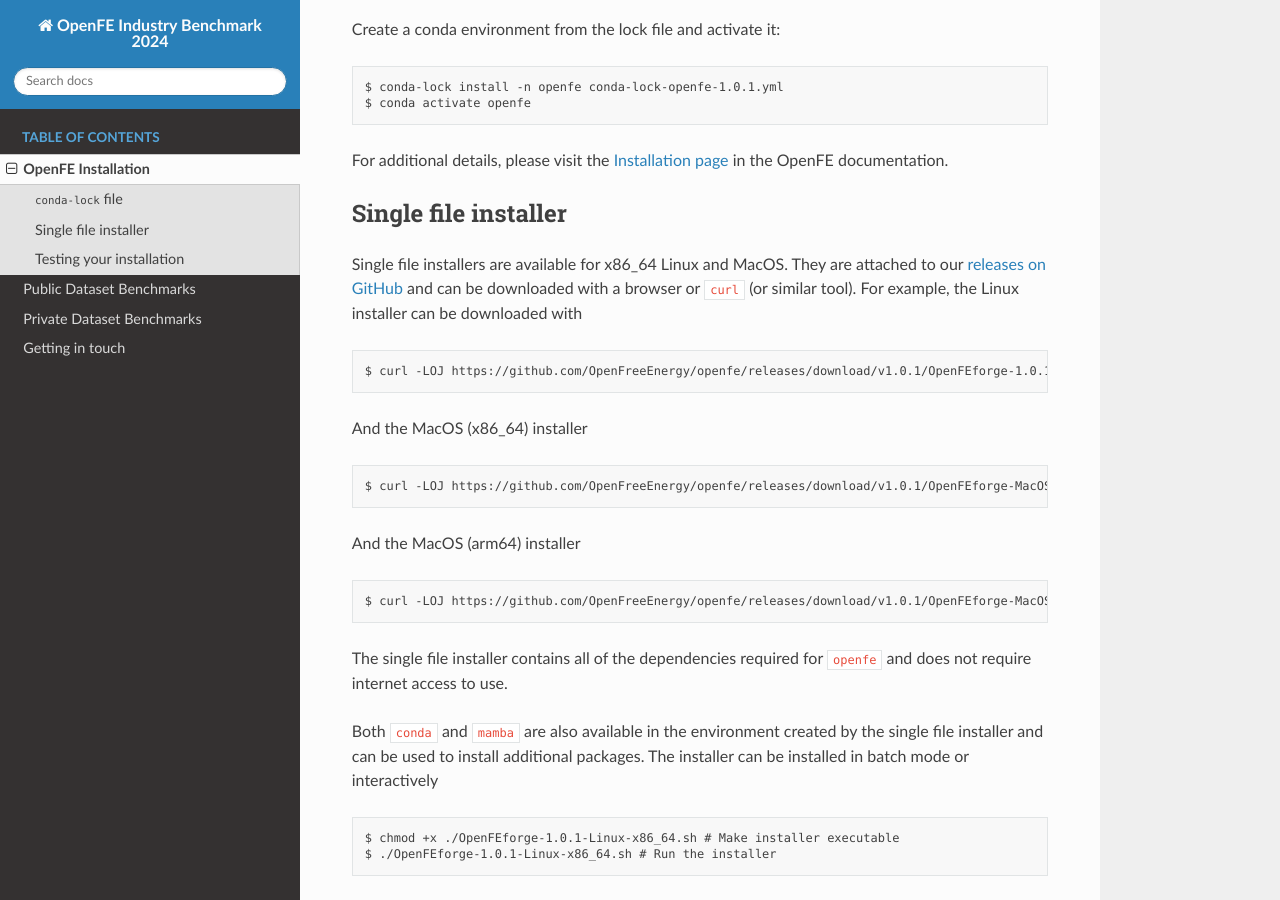
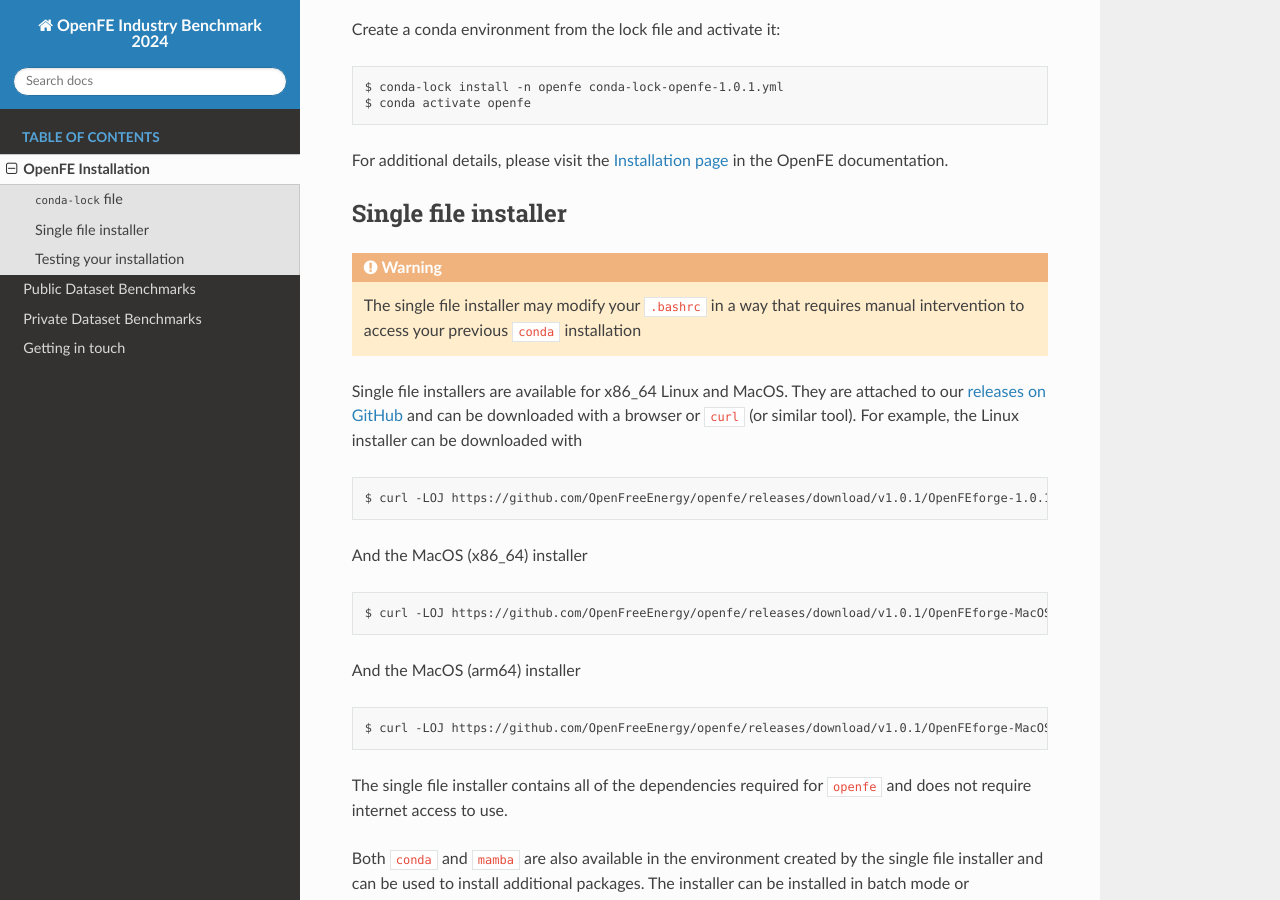
Before and after one commit to OpenFreeEnergy/IndustryBenchmarks2024, a Sphinx documentation site: the page built from docs/source/installation.rst, in a window 1280 px wide and 900 px high, scrolled down 1256 px. Built offline with Sphinx 7.4.7 and the Read the Docs theme 2.0.0, drawn with Linux system fonts in a browser that asks for light colours.

Commit message:
added warning about single file installer

```diff
--- a/docs/source/installation.rst
+++ b/docs/source/installation.rst
@@ -54,6 +54,10 @@
 Single file installer
 =====================
 
+.. warning::
+
+   The single file installer may modify your ``.bashrc`` in a way that requires manual intervention to access your previous ``conda`` installation
+
 .. _releases on GitHub: https://github.com/OpenFreeEnergy/openfe/releases
 
 Single file installers are available for x86_64 Linux and MacOS.
```
